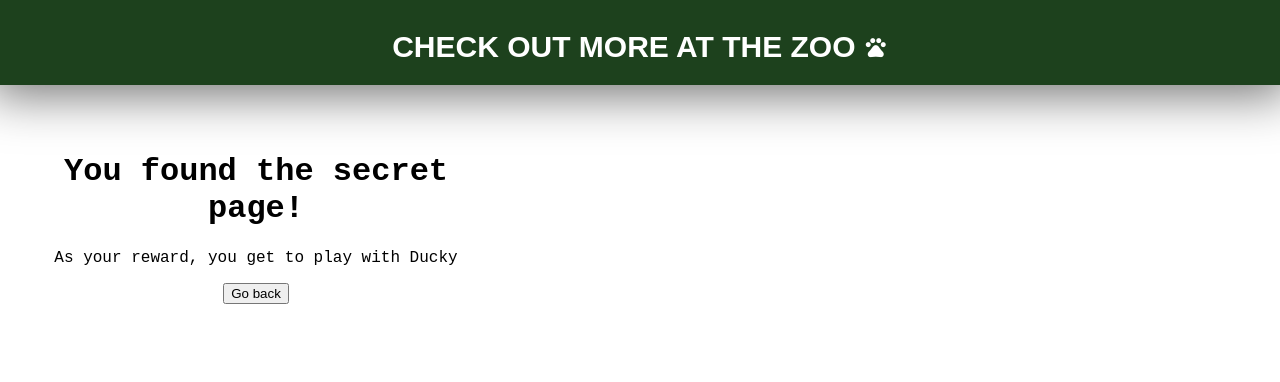
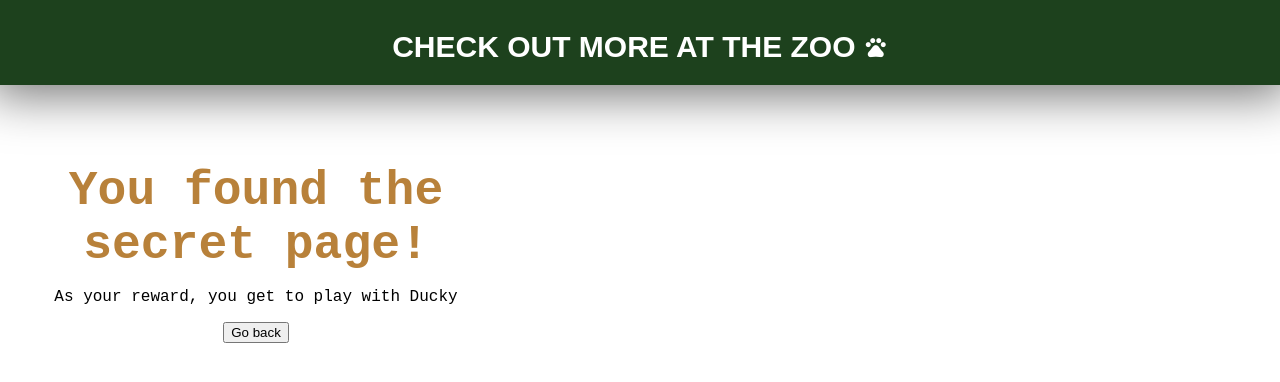
Before and after one commit to applepieeeeee/zoo_ducks, a SvelteKit app in the folder my-app/: page /secret-page in a window 1280 px wide. Shown: the top 382 px of the page. Built offline with nearby package versions, Linux system fonts and the light colour scheme; a web font is replaced by a local one.

Commit message:
customization to header1

```diff
--- a/my-app/src/routes/secret-page/+page.svelte
+++ b/my-app/src/routes/secret-page/+page.svelte
@@ -108,4 +108,12 @@
         transform: scale(1.05);
     }
 
+    h1{
+        font-size: 3rem;
+        font-weight: 800;
+        color: #b8813a;
+        margin-bottom: 1rem;
+        animation: fade-in 0.8s ease-out forwards;
+    }
+
 </style>
```
